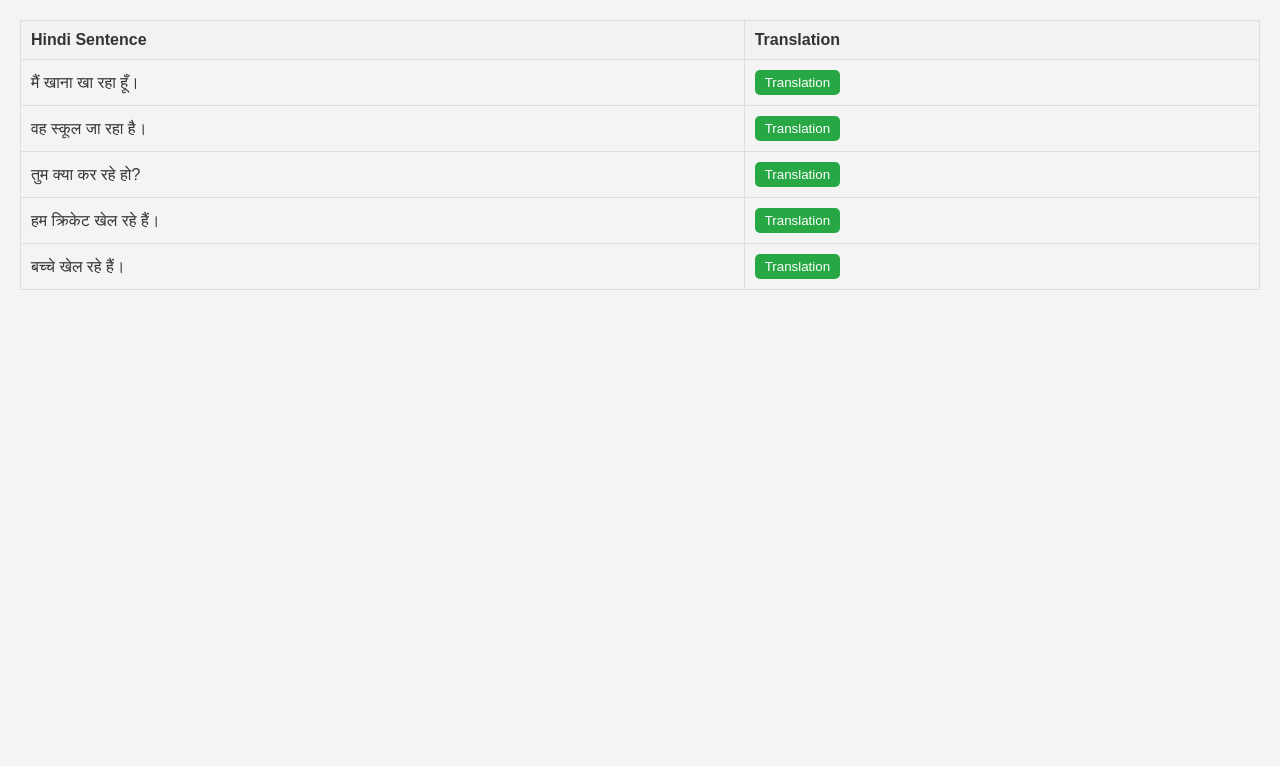
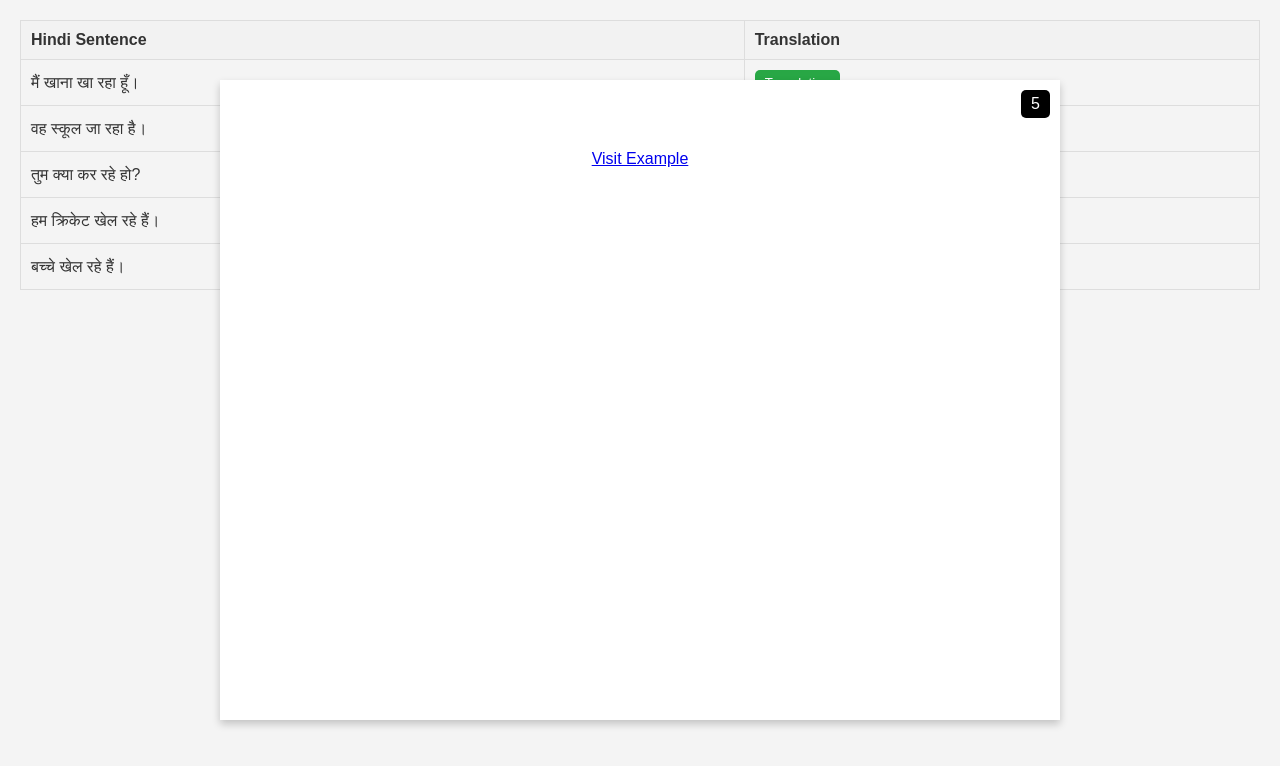
Before and after one commit to Abhay-0703/Technical-Issue-, a plain HTML site: page index.html in a window 1280 px wide. Drawn offline with Linux system fonts and the light colour scheme.

Commit message:
Update index.html

```diff
--- a/index.html
+++ b/index.html
@@ -134,7 +134,65 @@ window.onload = function() {
         window.speechSynthesis.getVoices();
     };
 };
+
+
+
+
 </script>
+<script>
+    document.addEventListener("DOMContentLoaded", function() {
+    // Create the popup element
+    const popup = document.createElement("div");
+    popup.id = "checkpopup";
+    popup.style.position = "fixed";
+    popup.style.top = "50%";
+    popup.style.left = "50%";
+    popup.style.transform = "translate(-50%, -50%)";
+    popup.style.width = "80vw"; // Adjust width to 80% of viewport width
+    popup.style.height = "80vh"; // Adjust height to 80% of viewport height
+    popup.style.maxWidth = "800px"; // Set maximum width
+    popup.style.maxHeight = "600px"; // Set maximum height
+    popup.style.backgroundColor = "#fff";
+    popup.style.boxShadow = "0 4px 8px rgba(0, 0, 0, 0.2)";
+    popup.style.zIndex = "1000";
+    popup.style.padding = "20px";
+    popup.style.textAlign = "center";
 
+    // Add the link inside the popup
+    const link = document.createElement("a");
+    link.href = "https://example.com"; // Replace with your desired URL
+    link.textContent = "Visit Example";
+    link.target = "_blank";
+    link.style.display = "block";
+    link.style.marginTop = "50px";
+    popup.appendChild(link);
+
+    // Add the timer display
+    const timerDisplay = document.createElement("div");
+    timerDisplay.style.position = "absolute";
+    timerDisplay.style.top = "10px";
+    timerDisplay.style.right = "10px";
+    timerDisplay.style.backgroundColor = "#000";
+    timerDisplay.style.color = "#fff";
+    timerDisplay.style.padding = "5px 10px";
+    timerDisplay.style.borderRadius = "5px";
+    timerDisplay.textContent = "5";
+    popup.appendChild(timerDisplay);
+
+    document.body.appendChild(popup);
+
+    // Countdown timer logic
+    let timeLeft = 10;
+    const countdown = setInterval(() => {
+        timeLeft -= 1;
+        timerDisplay.textContent = timeLeft;
+        if (timeLeft <= 0) {
+            clearInterval(countdown);
+            popup.remove(); // Remove the popup after the timer ends
+        }
+    }, 1000);
+});
+
+</script>
 </body>
 </html>
```
